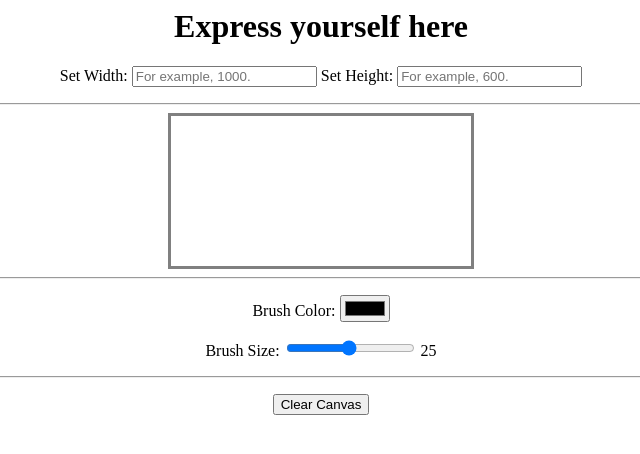
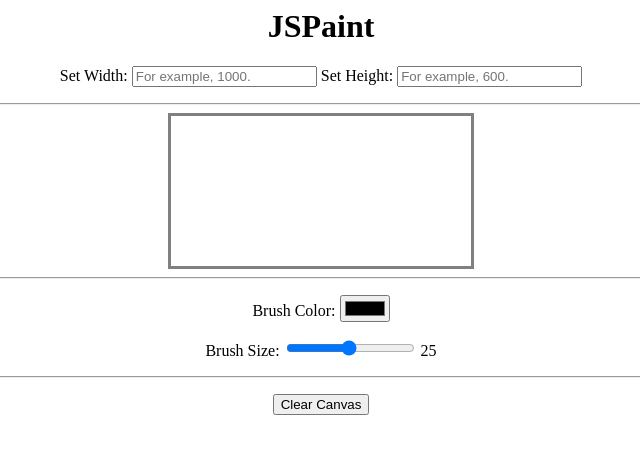
Before and after one commit to NabilAFK/JSPaint-1, a plain HTML site: page index.html in a window 1280 px wide. Shown: the whole page, without its empty margins (319-959 px from the left). Drawn offline with Linux system fonts and the light colour scheme.

Commit message:
Update and rename PaintInterface.html to index.html

```diff
--- a/PaintInterface.html
+++ b/index.html
@@ -1,11 +1,11 @@
 <html>
     <head>
         <link rel="stylesheet" href="PaintStyle.css">
-        <title> JSPaint </title>
+        <title>JSPaint - By Nabil</title>
 
     </head>
     <body>
-        <h1>Express yourself here</h1>
+        <h1>JSPaint</h1>
         <p>Set Width: <input type="text" onchange="setWidth(this.value)" placeholder="For example, 1000." />
         Set Height: <input type="text" onchange="setHeight(this.value)" placeholder="For example, 600." /> </p>
 
```
